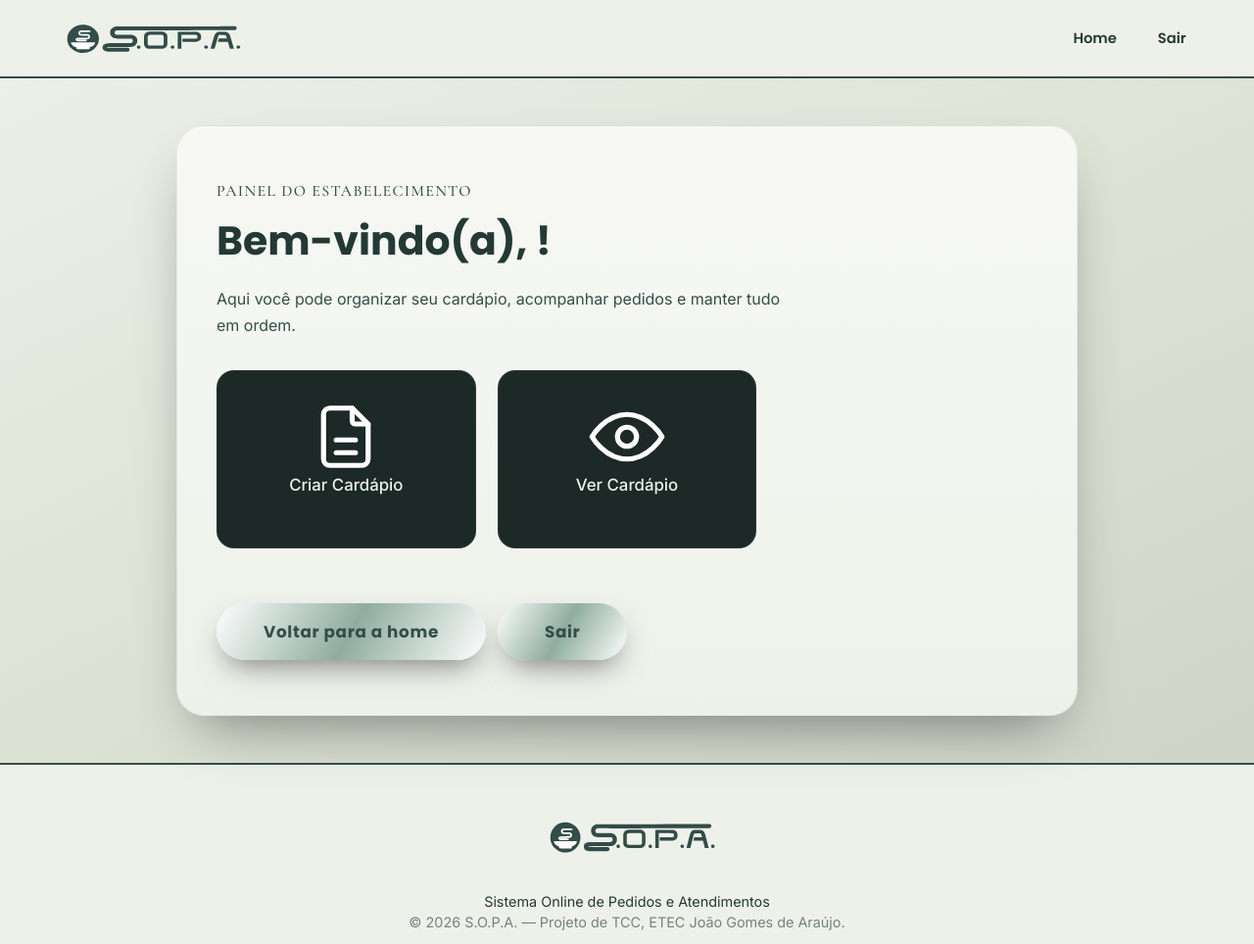
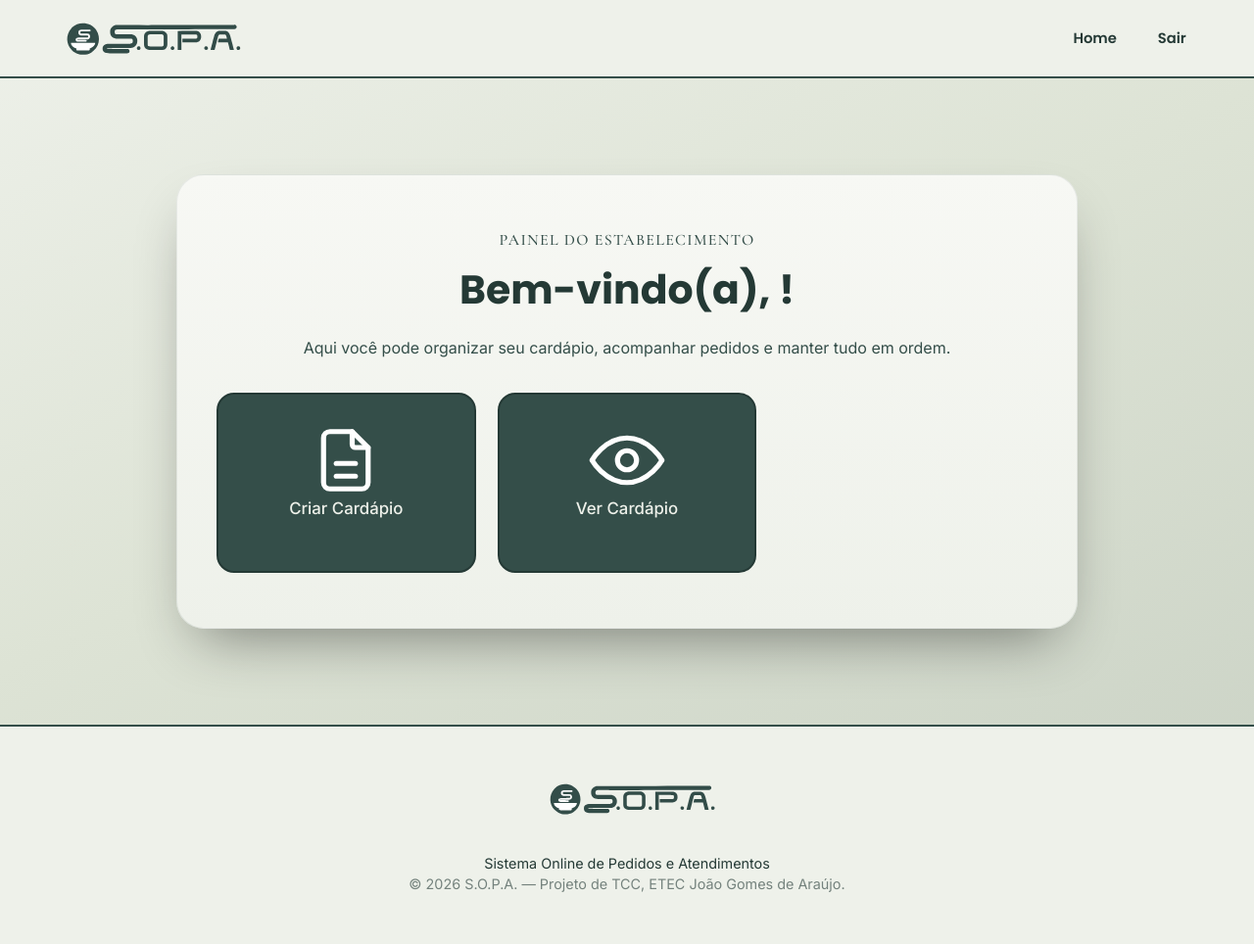
Before and after one commit to santanayzs/tcc_sopa, a PHP site: page /dashboard/index.php in a window 1280 px wide. Shown: the whole page at 98% size. After the commit the page ends 911 px from the top, so only its background shows below. Run offline with PHP 8.4, Linux system fonts and the light colour scheme.

Commit message:
pequenos ajustes no dashboard e na home referente, respectivamente, à formatação da página e à logoPrincipal

```diff
--- a/CSS/style.css
+++ b/CSS/style.css
@@ -86,7 +86,7 @@ a {
   }
   .logotipo {
    width: 200px;
-   height: 100px;
+   height: auto;
   }
 
 .logo {
@@ -195,10 +195,15 @@ a {
   z-index: 3;
   text-align: center;
   padding: 0 24px;
+  display: flex;
+  align-items:center;
+  flex-direction: column;
+  gap:0;
 }
 
 .hero-eyebrow {
-  margin: 0 0 -70px;
+  margin: 0 ;
+  display:block;
   font-family: var(--font-accent);
   font-variant: small-caps;
   font-weight: 600;
@@ -206,11 +211,11 @@ a {
   letter-spacing: 0.06em;
   color: var(--green-800);
 }
-/*A logo ta aqui só pra poder mudar depois*/
+
 .logoPrincipal{
-  width: 570px;
+  width: clamp(280px, 45vw, 570px);
   height: auto;
-  margin: 0 auto;
+  margin: -35px auto 0;
 }
 
 /* decorative blob shapes */
@@ -284,7 +289,7 @@ a {
   .shape-left-small,
   .shape-left-large,
   .shape-right,
-  .shape-right-small
+  .shape-right-small,
   .shape-right-large,
   .shape-{
     transform: scale(0.6);
--- a/dashboard/dashboard.css
+++ b/dashboard/dashboard.css
@@ -1,17 +1,18 @@
-  .site-header{
-    background: var(--cream-1);
-    border-bottom: 2px solid var(--green-800);
-}
   .dashboard-page {
     background: linear-gradient(155deg, #eef1ea 0%, #dde3d5 45%, #c9d1c4 100%);
     color: var(--ink);
   }
-
+  .site-header{
+    background: var(--cream-1);
+    border-bottom: 2px solid var(--green-800);
+    color: var(--green-900);
+}
   .dashboard-shell {
     min-height: calc(100vh - 140px);
     display: grid;
     place-items: center;
     padding: 48px 18px;
+    text-align: center;
   }
 
   .dashboard-card {
@@ -24,6 +25,13 @@
     border: 1px solid rgba(36, 57, 53, 0.08);
   }
 
+  .dashboard-card h1 {
+    margin: 0 auto;
+    font-family: var(--font-display);
+    font-size: clamp(2rem, 3.2vw, 3rem);
+    color: var(--green-900);
+  }
+
   .dashboard-eyebrow {
     margin: 0 0 10px;
     font-family: var(--font-accent);
@@ -32,60 +40,26 @@
     text-transform: uppercase;
     color: var(--green-800);
   }
-
-  .dashboard-card h1 {
-    margin: 0;
-    font-family: var(--font-display);
-    font-size: clamp(2rem, 3.2vw, 3rem);
-    color: var(--green-900);
-  }
-
   .dashboard-text {
-    max-width: 58ch;
     margin: 16px 0 0;
     font-size: 1rem;
     line-height: 1.7;
     color: var(--green-800);
   }
 
-  .dashboard-actions {
-    display: flex;
-    flex-wrap: wrap;
-    gap: 12px;
-    margin-top: 28px;
+  .feature-card{
+    background-color: var(--green-800);
+    border:2px solid var(--green-900);
+    color:black;
+  }
+  .feature-card :hover{
+     border-color:rgba(0,0,0);
   }
 
-  .dashboard-btn {
-    display: inline-flex;
-    align-items: center;
-    justify-content: center;
-    padding: 12px 18px;
-    border-radius: 999px;
-    font-family: var(--font-display);
-    font-weight: 700;
-    background: var(--green-800);
-    color: var(--white);
-  }
-
-  .dashboard-btn.secondary {
-    background: var(--white);
-    color: var(--green-800);
-    border: 1px solid rgba(36, 57, 53, 0.15);
-  }
-
-  a{
-    color: var(--green-900);
-  }
   .site-footer{
     background: var(--cream-1);
     border-top: 2px solid var(--green-800);
   }
   .site-footer p {
-  margin: 4px 0;
   color: var(--green-900);
-  font-size: 0.9rem;
-}
-.footer-fine {
-  font-size: 0.78rem;
-  opacity: 0.6;
-}
+  }
--- a/dashboard/index.php
+++ b/dashboard/index.php
@@ -35,9 +35,14 @@ $nomeUsuario = isset($_SESSION['nome']) ? $_SESSION['nome'] : 'Usuário';
       <nav class="main-nav">
         <a href="../index.html">Home</a>
         <a href="../auth/logout.php">Sair</a>
-    <!-- Tem que dar uma arrumada nisso ainda      <svg xmlns="http://www.w3.org/2000/svg" width="16" height="16" fill="var(--green-900)" class="bi bi-list" viewBox="0 0 16 16">
+
+
+
+        <!-- Tem que dar uma arrumada nisso ainda
+          <svg xmlns="http://www.w3.org/2000/svg" width="16" height="16" fill="var(--green-900)" class="bi bi-list" viewBox="0 0 16 16">
             <path fill-rule="evenodd" d="M2.5 12a.5.5 0 0 1 .5-.5h10a.5.5 0 0 1 0 1H3a.5.5 0 0 1-.5-.5m0-4a.5.5 0 0 1 .5-.5h10a.5.5 0 0 1 0 1H3a.5.5 0 0 1-.5-.5m0-4a.5.5 0 0 1 .5-.5h10a.5.5 0 0 1 0 1H3a.5.5 0 0 1-.5-.5"/>
-          </svg>      -->
+          </svg>
+        -->
       </nav>
     </header>
 
@@ -45,9 +50,7 @@ $nomeUsuario = isset($_SESSION['nome']) ? $_SESSION['nome'] : 'Usuário';
       <section class="dashboard-card">
         <p class="dashboard-eyebrow">Painel do estabelecimento</p>
         <h1>Bem-vindo(a), <?php /*echo htmlspecialchars($nomeUsuario);*/ ?>!</h1>
-        <p class="dashboard-text">
-          Aqui você pode organizar seu cardápio, acompanhar pedidos e manter tudo em ordem.
-        </p>
+        <p class="dashboard-text">Aqui você pode organizar seu cardápio, acompanhar pedidos e manter tudo em ordem.</p>
 
         <div class="card-grid" style="margin-top: 32px;">
           <a class="feature-card" href="../criar-cardapio/criar-cardapio.php" style="text-decoration:none; color:inherit;">
@@ -71,10 +74,6 @@ $nomeUsuario = isset($_SESSION['nome']) ? $_SESSION['nome'] : 'Usuário';
           <!-- Próximas funcionalidades entram aqui, seguindo o mesmo padrão de .feature-card -->
         </div>
 
-        <div class="dashboard-actions">
-          <a class="btn-pill" href="../index.html">Voltar para a home</a>
-          <a class="btn-pill" href="../auth/logout.php">Sair</a>
-        </div>
       </section>
     </main>
 
--- a/index.html
+++ b/index.html
@@ -23,7 +23,7 @@
 
     <header class="site-header">
       <a href="#topo">
-      <img src="img/logotipo.svg" alt="logotipo" class="logotipo" >
+      <img src="img/logotipo.svg" alt="logotipo" class="logotipo">
       </a>
 
       <nav class="main-nav" id="main-nav">
```
